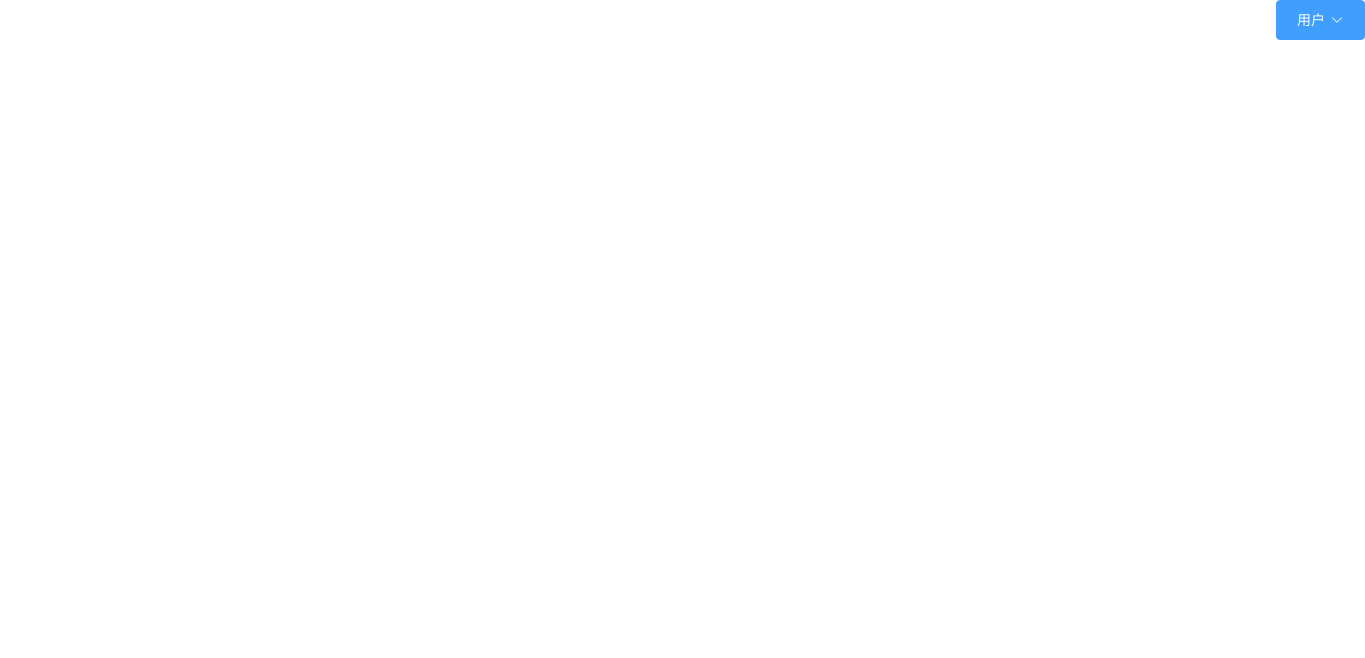
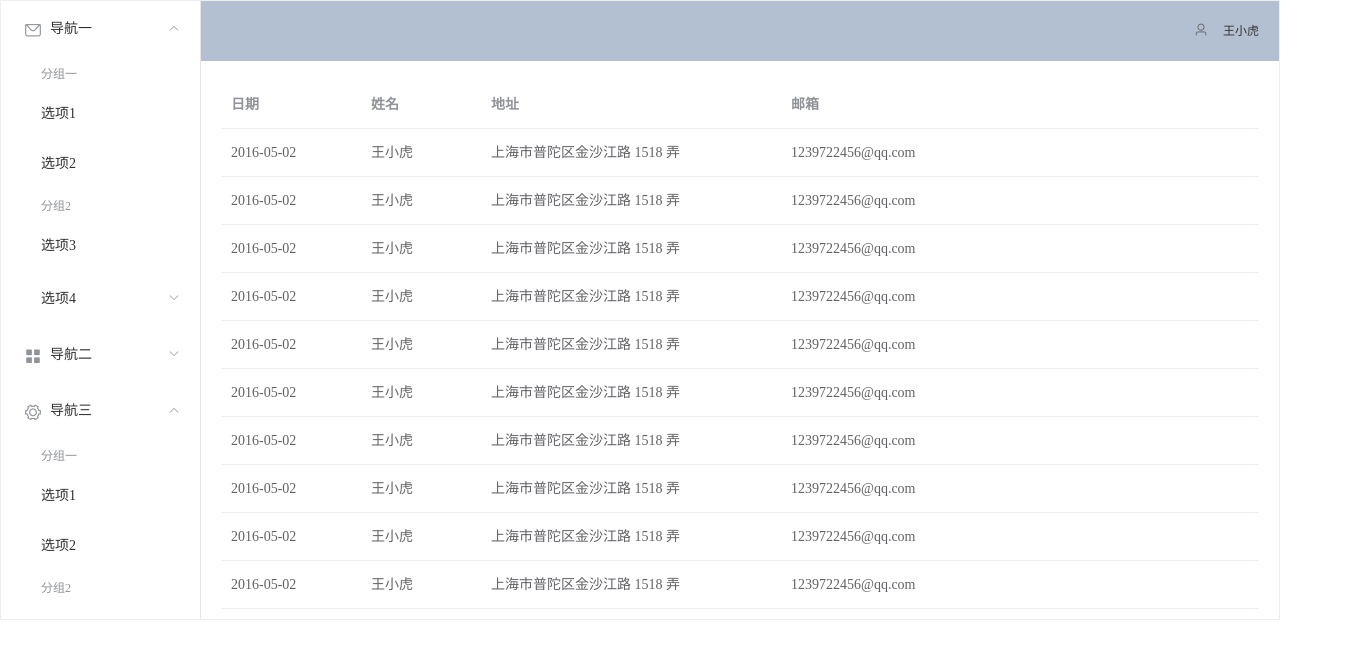
Before and after one commit to ygood/startVUE, a Vue app: page /#/manage in a window 1280 px wide. Shown: the top 658 px of the page, 1365 px wide, since content can reach past the window. Built offline with nearby package versions, Linux system fonts and the light colour scheme.

Commit message:
* master 修改登录界面以及添加manage界面代码

```diff
--- a/src/components/login.vue
+++ b/src/components/login.vue
@@ -5,8 +5,8 @@
         <ul>
           <li><h1 style="margin-left: 40px;">用户登录</h1></li>
           <el-form :inline="true" :model="formInline" class="demo-form-inline">
-            <li><el-input v-model="formInline.username" @blur="error" placeholder="请输入用户名" style="width:220px"></el-input></li><span class="error" v-if="formInline.errusername">不能为空!</span>
-            <li><el-input placeholder="请输入密码" v-model="formInline.password" @blur="error" show-password style="width:220px"></el-input></li><span class="error" v-if="formInline.errpassword">不能为空!</span>
+            <li><el-input v-model="formInline.username" @blur="usererror" placeholder="请输入用户名" style="width:220px"></el-input></li><span class="error" v-if="formInline.errusername">不能为空!</span>
+            <li><el-input placeholder="请输入密码" v-model="formInline.password" @blur="passworderroe" show-password style="width:220px"></el-input></li><span class="error" v-if="formInline.errpassword">不能为空!</span>
           </el-form>
           <li>
             <el-button type="primary" round @click="login">登录</el-button>
@@ -36,25 +36,40 @@ export default {
       console.log("register");
     },
     login : function(){
-      if(!this.formInline.errusername && !this.formInline.errpassword ){
-        if(this.formInline.username !=this.formInline.password){
-          this.$notify.error({
-            title: '错误',
-            message: '用户名或密码错误，请重试！'
-          });
-          return
+      if(this.formInline.username == "" || this.formInline.password == ""){
+        if(this.formInline.username == ""){
+          this.formInline.errusername = true;
         }
+        if(this.formInline.password == ""){
+          this.formInline.errpassword = true;
+        }
+        this.$notify.error({
+          title: '错误',
+          message: '用户名或密码不能为空！'
+        });
+        return
+      }else if(this.formInline.username !=this.formInline.password){
+        this.$notify.error({
+          title: '错误',
+          message: '用户名或密码错误，请重试！'
+        });
+        return
+      }else{
+         this.$notify.success({
+          title: '登录成功',
+          message: '欢迎回来！'
+        });
         this.$router.replace('/manage')
-      }else{
-        return
       }
     },
-    error : function(){
+    usererror : function(){
       if(this.formInline.username == ""){
         this.formInline.errusername = true;
       }else{
         this.formInline.errusername = false
       }
+    },
+    passworderroe:function(){
       if(this.formInline.password == ""){
         this.formInline.errpassword = true;
       }else{
--- a/src/components/manage.vue
+++ b/src/components/manage.vue
@@ -1,35 +1,115 @@
 <template>
-    <div class="user">
+  <el-container style="height: 620px; border: 1px solid #eee">
+    <el-aside width="200px" style="background-color: rgb(238, 241, 246)">
+      <el-menu :default-openeds="['1', '3']">
+        <el-submenu index="1">
+          <template slot="title">
+            <i class="el-icon-message"></i>导航一
+          </template>
+          <el-menu-item-group>
+            <template slot="title">分组一</template>
+            <el-menu-item index="1-1">选项1</el-menu-item>
+            <el-menu-item index="1-2">选项2</el-menu-item>
+          </el-menu-item-group>
+          <el-menu-item-group title="分组2">
+            <el-menu-item index="1-3">选项3</el-menu-item>
+          </el-menu-item-group>
+          <el-submenu index="1-4">
+            <template slot="title">选项4</template>
+            <el-menu-item index="1-4-1">选项4-1</el-menu-item>
+          </el-submenu>
+        </el-submenu>
+        <el-submenu index="2">
+          <template slot="title">
+            <i class="el-icon-menu"></i>导航二
+          </template>
+          <el-menu-item-group>
+            <template slot="title">分组一</template>
+            <el-menu-item index="2-1">选项1</el-menu-item>
+            <el-menu-item index="2-2">选项2</el-menu-item>
+          </el-menu-item-group>
+          <el-menu-item-group title="分组2">
+            <el-menu-item index="2-3">选项3</el-menu-item>
+          </el-menu-item-group>
+          <el-submenu index="2-4">
+            <template slot="title">选项4</template>
+            <el-menu-item index="2-4-1">选项4-1</el-menu-item>
+          </el-submenu>
+        </el-submenu>
+        <el-submenu index="3">
+          <template slot="title">
+            <i class="el-icon-setting"></i>导航三
+          </template>
+          <el-menu-item-group>
+            <template slot="title">分组一</template>
+            <el-menu-item index="3-1">选项1</el-menu-item>
+            <el-menu-item index="3-2">选项2</el-menu-item>
+          </el-menu-item-group>
+          <el-menu-item-group title="分组2">
+            <el-menu-item index="3-3">选项3</el-menu-item>
+          </el-menu-item-group>
+          <el-submenu index="3-4">
+            <template slot="title">选项4</template>
+            <el-menu-item index="3-4-1">选项4-1</el-menu-item>
+          </el-submenu>
+        </el-submenu>
+      </el-menu>
+    </el-aside>
+
+    <el-container>
+      <el-header style="text-align: right; font-size: 12px">
         <el-dropdown @command="login">
-            <el-button type="primary">
-                用户<i class="el-icon-arrow-down el-icon--right"></i>
-            </el-button>
-            <el-dropdown-menu slot="dropdown">
-            <el-dropdown-item command="a">注销</el-dropdown-item>
-            <el-dropdown-item command="b">编辑</el-dropdown-item>
-            </el-dropdown-menu>
+          <i class="el-icon-user" style="margin-right: 15px"></i>
+          <el-dropdown-menu slot="dropdown">
+            <el-dropdown-item command="logout">注销</el-dropdown-item>
+            <el-dropdown-item command="edit">编辑</el-dropdown-item>
+          </el-dropdown-menu>
         </el-dropdown>
-    </div>
+        <span>王小虎</span>
+      </el-header>
+
+      <el-main>
+        <el-table :data="tableData">
+          <el-table-column prop="date" label="日期" width="140"></el-table-column>
+          <el-table-column prop="name" label="姓名" width="120"></el-table-column>
+          <el-table-column prop="address" label="地址" width="300"></el-table-column>
+          <el-table-column prop="email" label="邮箱"></el-table-column>
+        </el-table>
+      </el-main>
+    </el-container>
+  </el-container>
 </template>
 
 <script>
 export default {
-    name: 'Manage',
-    data(){
-        return{}
+  data() {
+    const item = {
+      date: "2016-05-02",
+      name: "王小虎",
+      address: "上海市普陀区金沙江路 1518 弄",
+      email: "1239722456@qq.com"
+    };
+    return {
+      tableData: Array(10).fill(item),
+    };
+  },
+  methods: {
+    login: function (command) {
+      if (command == "logout") {
+        this.$router.replace("/");
+      }
     },
-    methods:{
-        login: function(command){
-            if(command == "a"){
-                this.$router.replace('/');
-            }
-        }
-    }
-}
+  },
+};
 </script>
 <style>
-    .user{
-        margin-left: 1276px;
-    }
+.el-header {
+  background-color: #b3c0d1;
+  color: #333;
+  line-height: 60px;
+}
 
+.el-aside {
+  color: #333;
+}
 </style>
```
